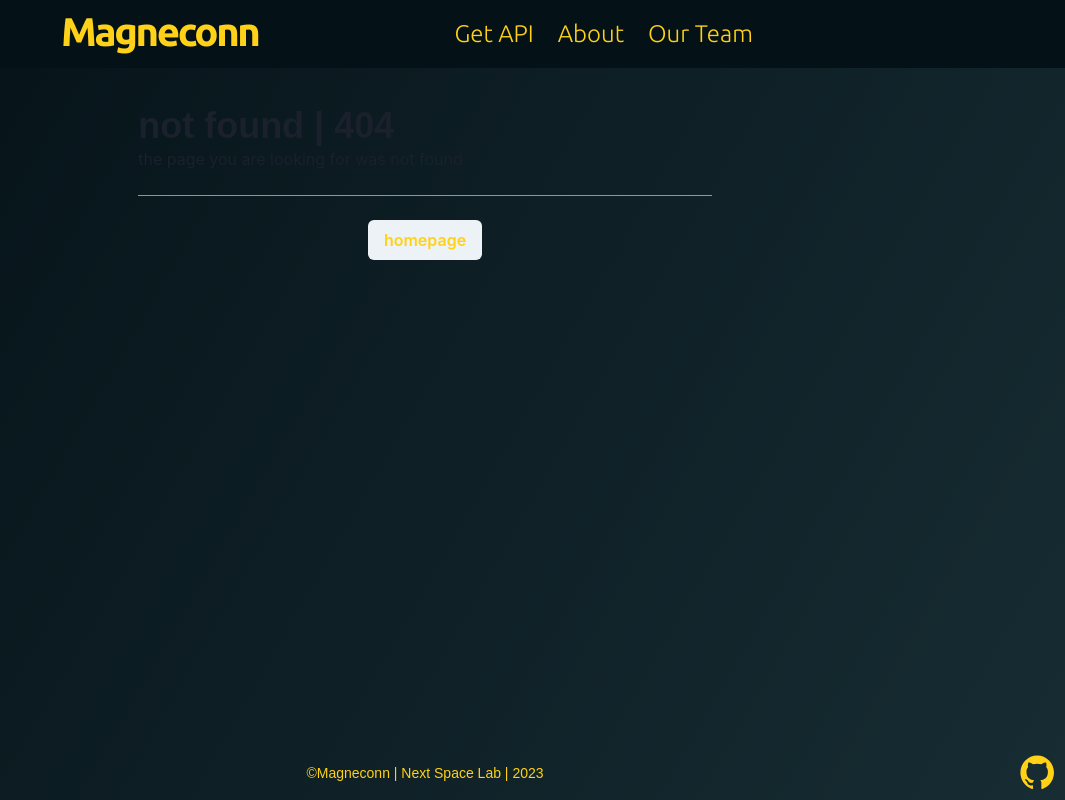
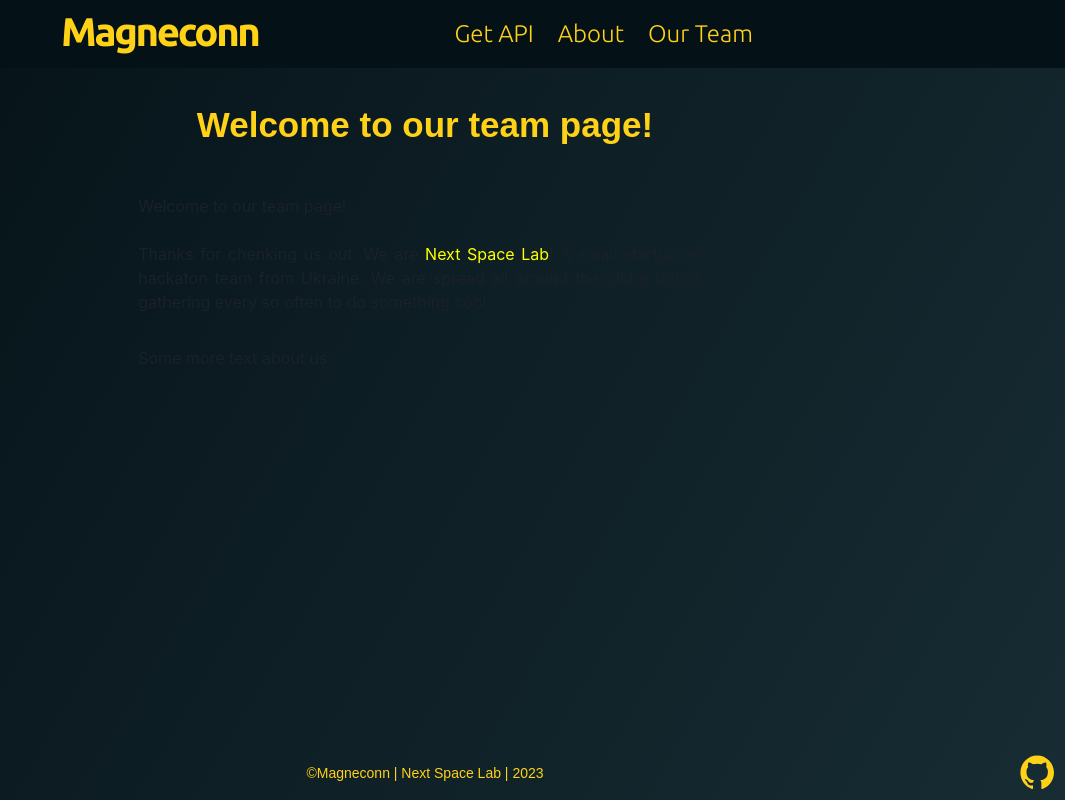
Before and after one commit to NextSpace-team/magneconn, a Next.js app: page /our-team in a window 1280 px wide. Before the commit this address had no page. Shown: the whole page, without its empty margins (215-1280 px from the left). Built offline with nearby package versions, Linux system fonts and the light colour scheme.

Commit message:
feat: our team page

```diff
--- /dev/null
+++ b/pages/our-team.js
@@ -0,0 +1,31 @@
+import { Container, Heading } from '@chakra-ui/react'
+import Layout from '../components/layouts/article'
+import Section from '../components/section'
+import Paragraph from '../components/paragraph'
+
+const OurTeam = () => (
+  <Layout title="Magneconn | Our Team">
+    <Container>
+      <Heading as="h1" fontSize={35} mt={12} mb={12} textAlign={"center"} color={"_yellow"}>
+        Welcome to our team page!
+      </Heading>
+      <Section delay={0.1} mb={7} >
+        <Paragraph>
+          Welcome to our team page!
+        </Paragraph>
+      </Section>
+      <Section delay={0.2} mb={12} >
+        <Paragraph>
+          Thanks for chenking us out. We are <span style={{ color: "yellow" }}>Next Space Lab</span>! A small startup and hackaton team from Ukraine. We are spread all around the globe but still gathering every so often to do something cool.
+        </Paragraph>
+        <br />
+        <Paragraph>
+          Some more text about us.
+        </Paragraph>
+      </Section>
+    </Container>
+  </Layout>
+)
+
+export default OurTeam
+export { getServerSideProps } from '../components/chakra'
```
